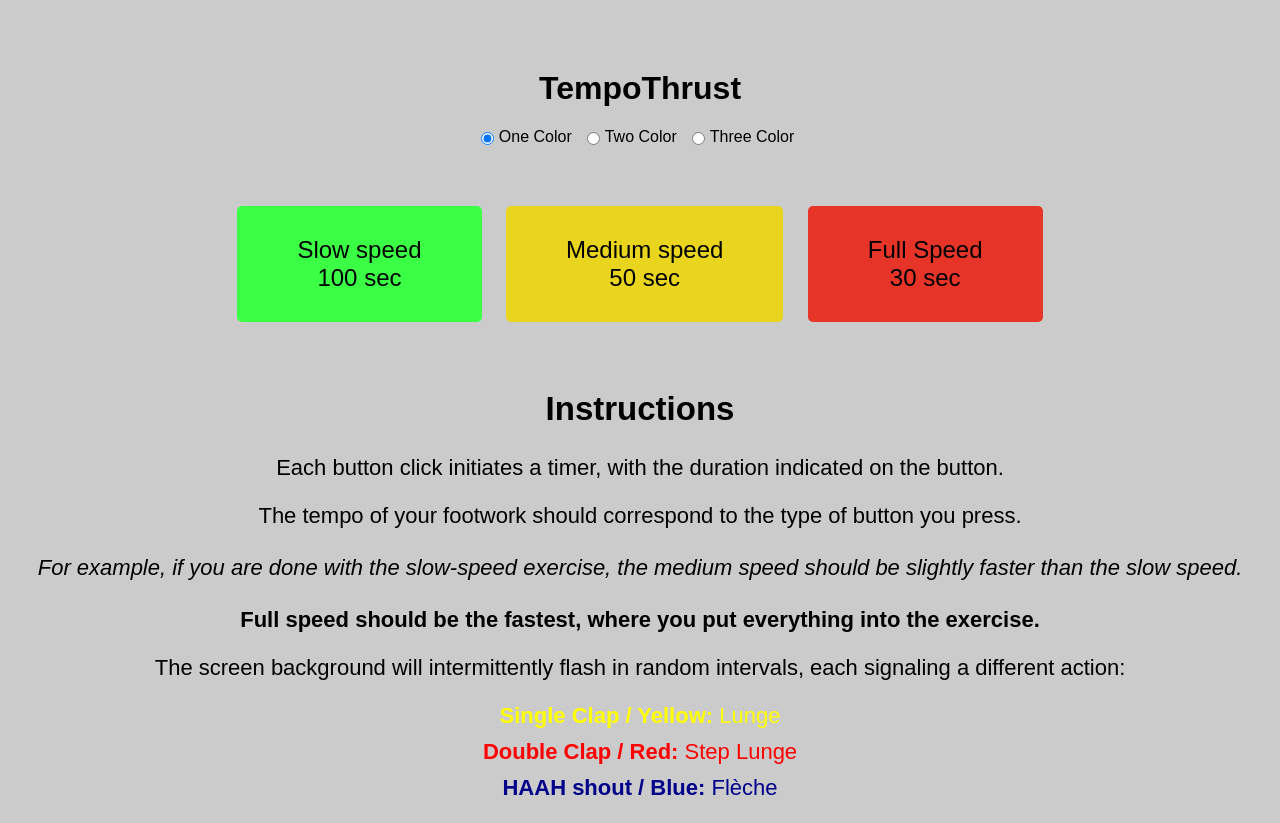
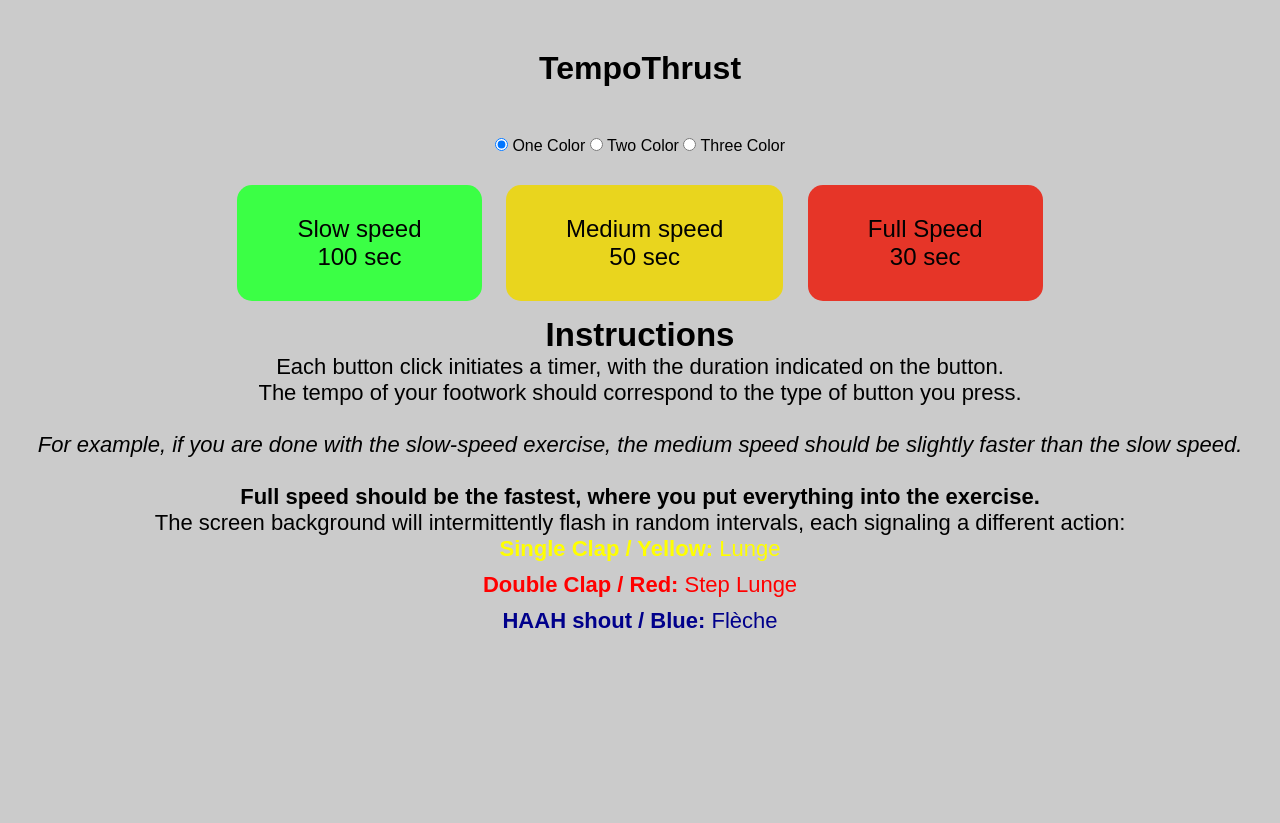
Before and after one commit to Crashhun/Crashhun.github.io, a plain HTML site: page index.html in a window 1280 px wide. After the commit the page ends 800 px from the top, so only its background shows below. Drawn offline with Linux system fonts and the light colour scheme.

Commit message:
v1.3
i think it is done

```diff
--- a/index.html
+++ b/index.html
@@ -11,8 +11,8 @@
   <body style="background-color: rgba(160, 159, 159, 0.541)">
     <div id="welcome" class="container">
       <h1>TempoThrust</h1>
-
-      <div class="color-options">
+    </div>
+    <div id="colorPicker" class="container">
       <input
         type="radio"
         id="oneColor"
@@ -30,7 +30,6 @@
         value="threeColor"
       />
       <label for="threeColor">Three Color</label>
-      </div>
     </div>
     <div id="buttons" class="container">
       <button id="button1" class="slow">Slow speed<br />100 sec</button>
--- a/script.js
+++ b/script.js
@@ -1,6 +1,7 @@
 document.getElementById("button1").addEventListener("click", function () {
   setTimeout(function () {
     startCountdown(100, 10);
+
     toggleButtonVisibility(); // Call function to toggle button visibility
   }, 5000); // 5-second delay
   hideDescription(); // Show description
@@ -48,12 +49,15 @@ function toggleButtonVisibility() {
   document.getElementById("countdown").classList.remove("hidden"); // Show countdown
   document.getElementById("description").classList.add("hidden"); // Hide description
   document.getElementById("resetButton").classList.remove("hidden"); // Show reset button
+  document.getElementById("colorPicker").classList.add("hidden");
+  console.log(document.getElementById("buttons").classList);
 }
 
 document.getElementById("resetButton").addEventListener("click", function () {
   resetCountdown();
   document.getElementById("buttons").classList.remove("hidden"); // Show buttons again
   document.getElementById("description").classList.remove("hidden"); // Show description
+  document.getElementById("colorPicker").classList.remove("hidden");
 });
 function hideDescription() {
   var description = document.getElementById("description");
--- a/styles.css
+++ b/styles.css
@@ -1,3 +1,8 @@
+* {
+  padding: 0px;
+  margin: 0px;
+}
+
 body {
   margin: 0;
   padding: 0;
@@ -10,12 +15,12 @@ body {
 }
 
 #welcome {
-  margin-top: 70px;
-  margin-bottom: 60px;
+  margin-top: 50px;
+  margin-bottom: 50px;
 }
 
 #buttons {
-  margin-top: 50px;
+  margin-top: 30px;
 }
 
 button {
@@ -26,19 +31,19 @@ button {
   cursor: pointer;
   background-color: #007bff;
   color: #020202;
-  border-radius: 5px;
+  border-radius: 15px;
 }
 
 button:hover {
-  background-color: #0056b3;
+  background-color: #0057b311;
 }
 
 .countdown-container {
-  margin-top: 50px;
+  margin-top: 15px;
 }
 
 #countdownText {
-  font-size: 250px;
+  font-size: 200px;
 }
 
 .hidden {
@@ -107,7 +112,7 @@ button:hover {
 }
 
 #description {
-  padding-top: 40px;
+  padding-top: 15px;
   font-size: 22px;
 }
 
```
Also changed, not shown: 2 other files. Lines whose indentation alone changed are shown as unchanged.
